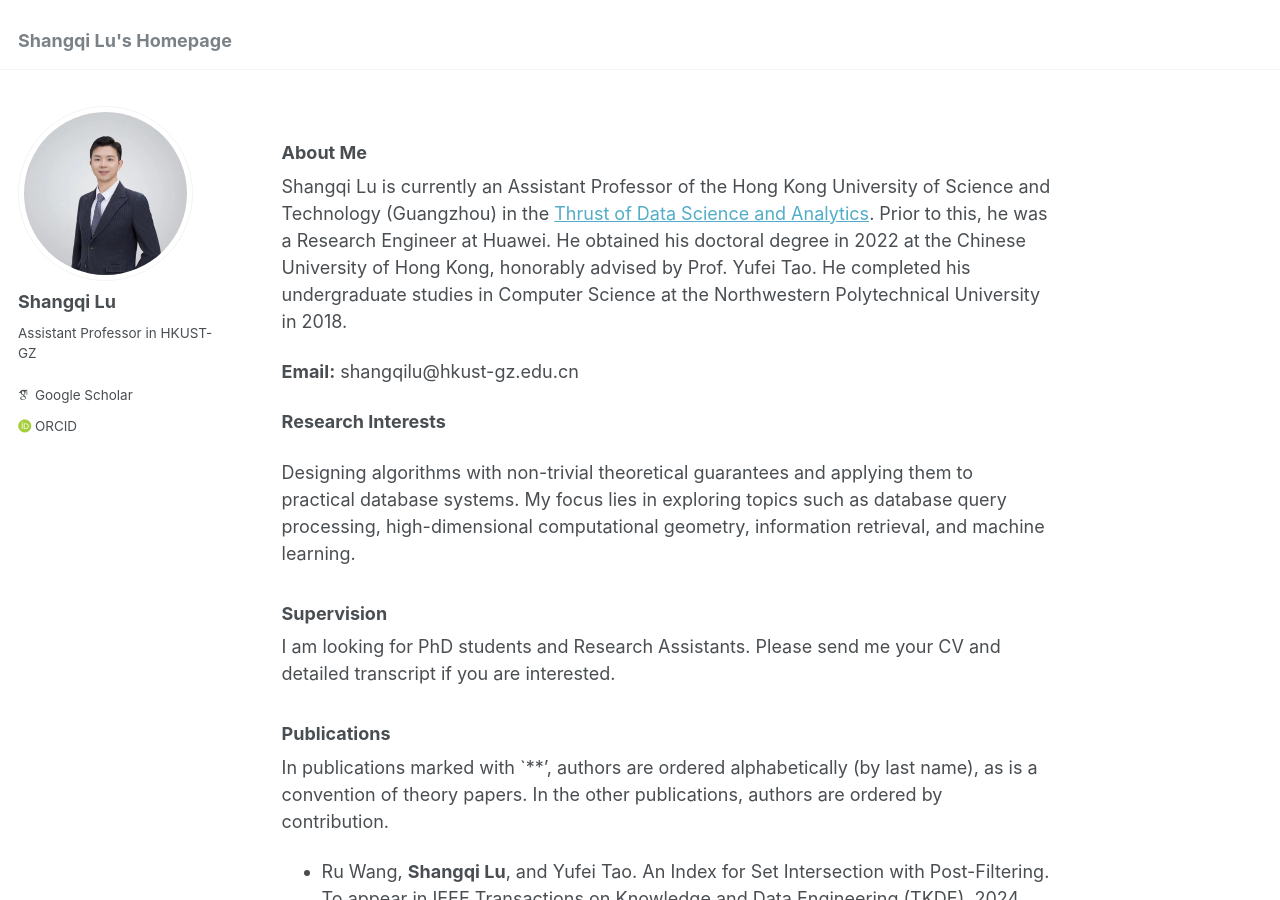
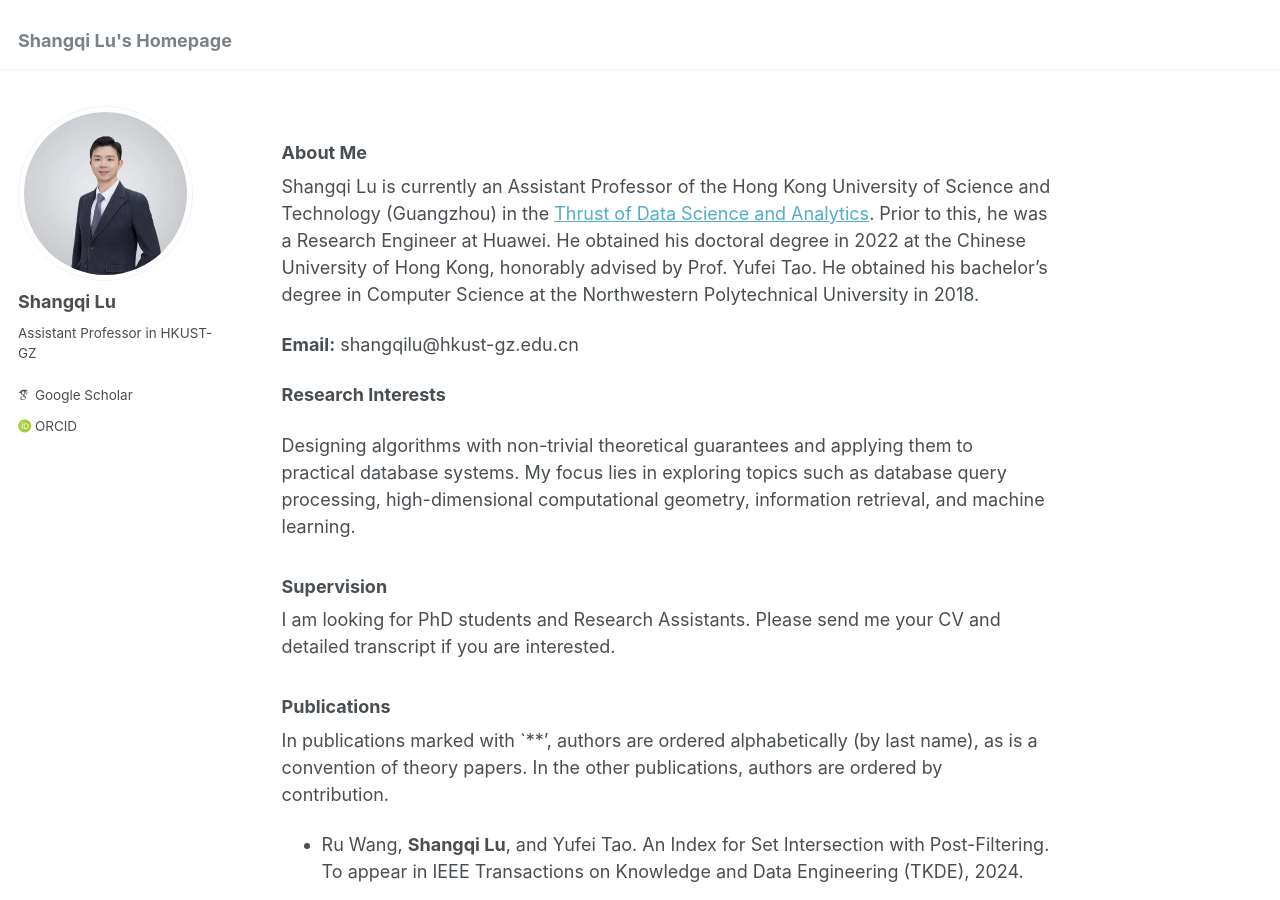
Before and after one commit to shangqilu/shangqilu.github.io, a Jekyll site: the page built from _pages/about.md, in a window 1280 px wide and 900 px high. Built offline with Jekyll 4.4.1, drawn with Linux system fonts in a browser that asks for light colours; some web fonts are replaced.

Commit message:
update home page

```diff
--- a/_pages/about.md
+++ b/_pages/about.md
@@ -14,7 +14,7 @@ redirect_from:
 
 ### About Me
 
-Shangqi Lu is currently an Assistant Professor of the Hong Kong University of Science and Technology (Guangzhou) in the [Thrust of Data Science and Analytics](https://dsa.hkust-gz.edu.cn/). Prior to this, he was a Research Engineer at Huawei. He obtained his doctoral degree in 2022 at the Chinese University of Hong Kong, honorably advised by Prof. Yufei Tao. He completed his undergraduate studies in Computer Science at the Northwestern Polytechnical University in 2018.
+Shangqi Lu is currently an Assistant Professor of the Hong Kong University of Science and Technology (Guangzhou) in the [Thrust of Data Science and Analytics](https://dsa.hkust-gz.edu.cn/). Prior to this, he was a Research Engineer at Huawei. He obtained his doctoral degree in 2022 at the Chinese University of Hong Kong, honorably advised by Prof. Yufei Tao. He obtained his bachelor's degree in Computer Science at the Northwestern Polytechnical University in 2018.
 
 **Email:** shangqilu@hkust-gz.edu.cn
 
```
